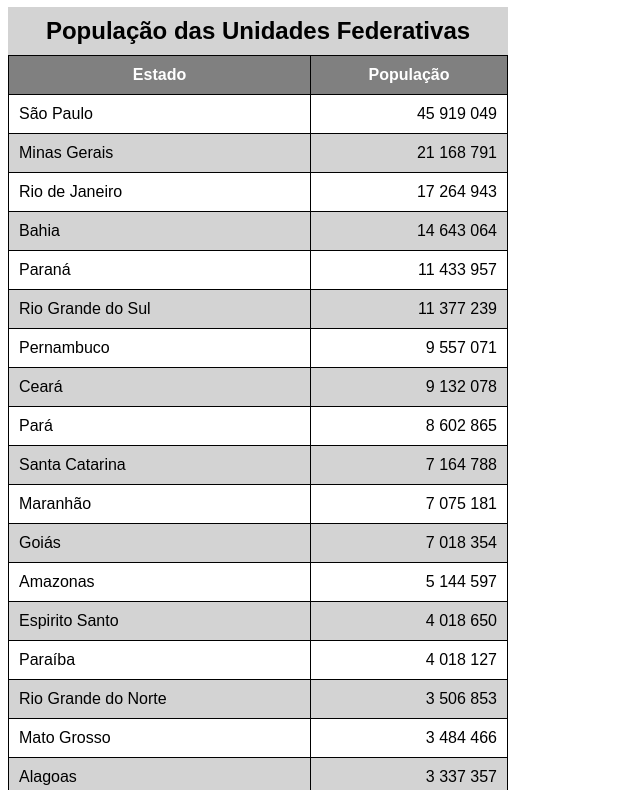
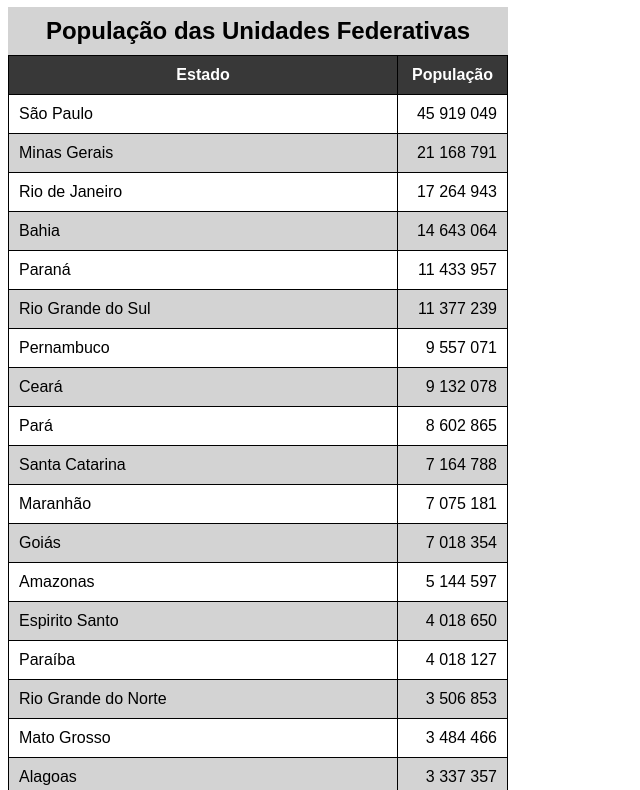
Before and after one commit to adrianocrhuz/html-css, a plain HTML site: page exercicios/ex023/tabela002.html in a window 1280 px wide. Shown: the part 73-863 px from the top of the page, without its empty margins (0-640 px from the left). Drawn offline with Linux system fonts and the light colour scheme.

Commit message:
Exercício tabela 2

```diff
--- a/exercicios/ex023/tabela002.html
+++ b/exercicios/ex023/tabela002.html
@@ -12,6 +12,7 @@
         table {
             width: 500px;
             border-collapse: collapse;
+            position: relative;
         }
         caption {
             background-color: lightgray;
@@ -23,19 +24,20 @@
             background-color: #383838;
             color: white;
         }
+        thead > tr > th { /* sticky=colado ou grudado */
+            position: sticky;
+            top:-1px;
+            background-color:#383838 ;
+        }
         tbody > tr:nth-child(odd) { /* 2n-1 */
             background-color:white ;
         }
         tbody > tr:nth-child(even) { /* 2n */
-            background-color:lightgray ;
+            background-color:lightgray;
         }
         td, th {
             border: 1px solid black;
             padding: 10px;
-        }
-        thead {
-            background-color: gray;
-            color: white;
         }
         .num {
             text-align: right;
@@ -54,7 +56,7 @@
         <thead>
             <tr> <!--tr é linha-->
                 <th scope="col">Estado</th> <!--th cabeçalho ou título-->
-                <th scope="col">População</th>
+                <th scope="col" style="width: 50px;">População</th>
             </tr>
         </thead>
         <tbody>
@@ -175,6 +177,9 @@
         </tfoot>
 
     </table>
-
+    <p>Lorem ipsum dolor sit amet consectetur adipisicing elit. Qui porro suscipit impedit commodi ut? Totam eius cumque officiis suscipit odio illum laudantium delectus quisquam possimus aliquid cum dolorem eveniet maiores at voluptate, quia architecto ab doloremque similique et sed. Vel ratione velit eum, omnis obcaecati repudiandae vero quam quae consequuntur placeat! Quaerat rem ipsa repudiandae! Quas excepturi accusantium aut officiis impedit cupiditate dignissimos suscipit expedita eum. Incidunt aspernatur non illum recusandae porro vel quae blanditiis est, quidem, veniam quos voluptates doloribus modi nulla veritatis corrupti quia impedit cupiditate eius dolores odio laborum reiciendis pariatur repudiandae? Praesentium corporis commodi dicta facere?</p>
+    <p>Lorem ipsum dolor sit amet consectetur adipisicing elit. Animi mollitia error neque eligendi, eos aut optio iste ratione, ipsam est eveniet quibusdam nesciunt ad culpa, sed ab officiis autem rerum ipsa asperiores! Ea excepturi magni mollitia aut labore sapiente deserunt nulla atque alias aspernatur sed incidunt omnis quos rem earum officiis odit voluptatem animi molestiae, voluptatibus vel soluta? Dolor autem deserunt iure laborum quaerat mollitia natus nulla aperiam. Consectetur architecto perspiciatis voluptatum ea veritatis, sit eaque, pariatur adipisci velit nesciunt ut ex assumenda quae repudiandae similique magni praesentium ab. Sed maiores aspernatur odit cumque illum tenetur totam ab hic distinctio?</p>
+    <p>Lorem ipsum dolor sit, amet consectetur adipisicing elit. Impedit consequuntur pariatur atque labore totam ea unde harum, enim blanditiis doloremque non voluptatibus quo aut? Neque quaerat magnam aperiam vero? Asperiores quaerat rem eveniet id cum quos error maxime ipsum. Accusamus sunt alias eaque ducimus vitae perferendis iusto debitis! Eum consequuntur provident laudantium accusamus vitae, quae aut eos voluptate officia rem nemo error molestias. Aspernatur, enim. Dolorem eveniet sit molestias voluptates magnam deserunt et alias excepturi, asperiores eligendi. Totam quidem iusto iste esse nesciunt cumque rem ducimus reprehenderit. Aut iste aspernatur perspiciatis pariatur incidunt. Optio dolorem mollitia est. Saepe, aut sed?</p>
+    <p>Lorem ipsum dolor sit amet consectetur adipisicing elit. Illum aut dolores ea. Repellat dolor aspernatur temporibus rem accusamus doloribus exercitationem quia fugit vitae nihil labore voluptatem consequatur porro, sapiente beatae a unde. Laudantium, consequatur itaque eveniet ducimus reprehenderit aliquam magnam veniam corrupti velit natus quo dolorem, dolore voluptatibus architecto recusandae tempore pariatur. Praesentium repellendus quisquam ea voluptatem numquam molestias ipsa illum repellat quis quidem, deserunt, expedita consectetur laboriosam pariatur, labore adipisci in distinctio hic tenetur esse voluptatibus alias quibusdam nesciunt recusandae. Sequi provident eos ad cupiditate, magni omnis dolores blanditiis dolorum quas repudiandae fugiat, iusto cumque error earum quam tempora.</p>
 </body>
 </html>
```
